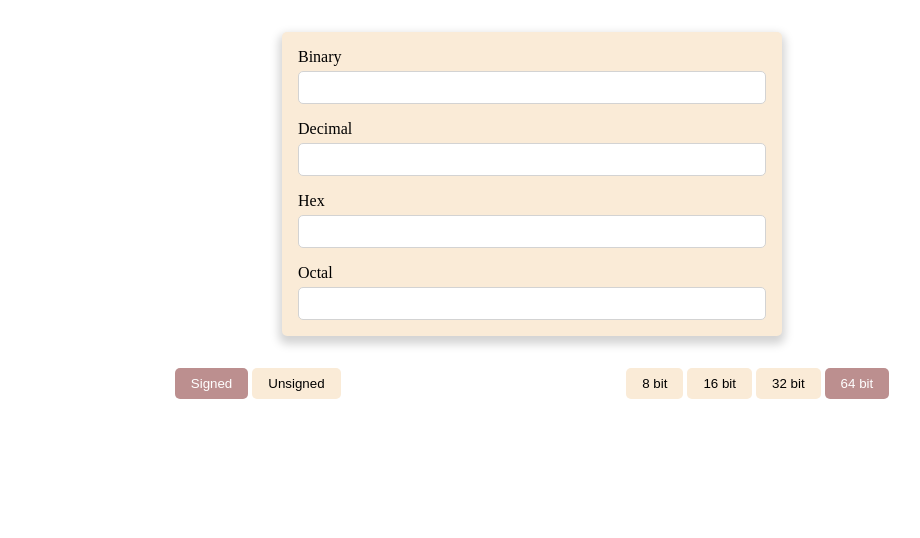
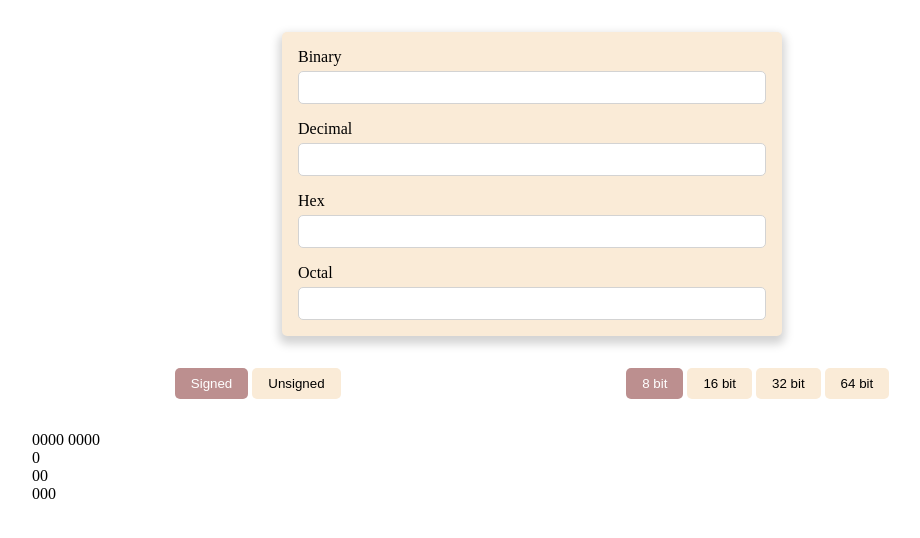
Before and after one commit to fosseddy/numconv-web, a plain HTML site: page index.html in a window 1280 px wide. Both pictures are taken after a click on the button "Signed". Shown: the whole page, without its empty margins (108-1028 px from the left). Drawn offline with Linux system fonts and the light colour scheme.

Commit message:
something works

```diff
--- a/index.html
+++ b/index.html
@@ -3,29 +3,30 @@
 <head>
     <meta charset="UTF-8">
     <meta name="viewport" content="width=device-width, initial-scale=1.0">
+    <title>Number converter</title>
     <link rel="stylesheet" href="./style.css">
-    <title>Number converter</title>
+    <script defer src="./main.js"></script>
 </head>
 <body>
     <form>
         <div class="form-group">
             <label for="binary">Binary</label>
-            <input id="binary" pattern="[01]+" data-base="2" />
+            <input pattern="[01]+" data-base="2" />
         </div>
 
         <div class="form-group">
             <label for="decimal">Decimal</label>
-            <input id="decimal" pattern="-?[0-9]+" data-base="10" />
+            <input pattern="-?[0-9]+" data-base="10" />
         </div>
 
         <div class="form-group">
             <label for="hex">Hex</label>
-            <input id="hex" pattern="(0[xX])?[0-9a-fA-F]+" data-base="16" />
+            <input pattern="(0[xX])?[0-9a-fA-F]+" data-base="16" />
         </div>
 
         <div class="form-group">
             <label for="octal">Octal</label>
-            <input id="octal" pattern="[0-7]+" data-base="8" />
+            <input pattern="[0-7]+" data-base="8" />
         </div>
     </form>
 
@@ -43,6 +44,9 @@
         </div>
     </div>
 
-    <script src="./main.js"></script>
+    <p id="binary"></p>
+    <p id="decimal"></p>
+    <p id="hex"></p>
+    <p id="octal"></p>
 </body>
 </html>
--- a/main.js
+++ b/main.js
@@ -1,5 +1,14 @@
+const state = {
+    type: "unsigned",
+    size: 8
+};
+
+const bin = document.querySelector("#binary");
+const dec = document.querySelector("#decimal");
+const hex = document.querySelector("#hex");
+const oct = document.querySelector("#octal");
+
 const inputs = Array.from(document.querySelectorAll("input"));
-
 for (const current of inputs) {
     current.addEventListener("input", () => {
         if (!current.validity.valid) {
@@ -24,36 +33,73 @@ for (const current of inputs) {
                 input.value = value.toString(input.dataset.base);
             }
         }
+
+        updateValues();
     });
 }
 
-let type = "signed";
-let size = 64;
-
 const typeButtons = Array.from(document.querySelectorAll("button[data-type]"));
 for (const tb of typeButtons) {
-    if (tb.dataset.type === type) tb.classList.add("active");
+    if (tb.dataset.type === state.type) tb.classList.add("active");
 
     tb.addEventListener("click", () => {
         if (tb.classList.contains("active")) return;
 
-        type = tb.dataset.type;
+        state.type = tb.dataset.type;
         clearActiveButton(typeButtons);
         tb.classList.add("active");
+
+        updateValues();
     });
 }
 
 const sizeButtons = Array.from(document.querySelectorAll("button[data-size]"));
 for (const sb of sizeButtons) {
-    if (Number(sb.dataset.size) === size) sb.classList.add("active");
+    if (Number(sb.dataset.size) === state.size) sb.classList.add("active");
 
     sb.addEventListener("click", () => {
         if (sb.classList.contains("active")) return;
 
-        size = Number(sb.dataset.size);
+        state.size = Number(sb.dataset.size);
         clearActiveButton(sizeButtons);
         sb.classList.add("active");
+
+        updateValues();
     });
+}
+
+const updateValues = () => {
+    let bval = inputs.find(i => Number(i.dataset.base) === 2).value;
+    bval = roundLen(bval, state.size);
+
+    let hval = inputs.find(i => Number(i.dataset.base) === 16).value;
+    hval = roundLen(hval, state.size / 4);
+
+    let dval = parseInt(bval, 2);
+
+    let oval = dval.toString(8);
+    oval = roundLen(oval, Math.floor(state.size / 2.6));
+
+    if (state.type === "signed") {
+        if (bval[0] === "1") {
+            dval = 2**state.size / 2 - dval;
+        }
+    }
+
+    if (state.size > 8) {
+        bval = separate(bval, 8);
+    } else {
+        bval = separate(bval, 4);
+    }
+
+    hval = separate(hval, 2)
+    oval = separate(oval, 3);
+    dval = separateDecimal(dval);
+
+    bin.textContent = bval;
+    dec.textContent = dval;
+    hex.textContent = hval;
+    oct.textContent = oval;
 }
 
 const clearActiveButton = buttons => {
@@ -61,3 +107,35 @@ const clearActiveButton = buttons => {
         b.classList.remove("active");
     }
 }
+
+const roundLen = (s, n) => {
+    return s.length > n
+        ? s.slice(-n)
+        : s.padStart(n, "0");
+}
+
+const separate = (s, n) => {
+    if (s.length <= n) return s;
+
+    const tmp = [];
+    for (let i = 0; i < s.length; ++i) {
+        if (i % n === 0 && i > 0) tmp.push(" ");
+        tmp.push(s[i]);
+    }
+
+    return tmp.join("");
+}
+
+const separateDecimal = d => {
+    const isNeg = d < 0;
+    d = String(d);
+
+    if (isNeg) d = d.slice(1);
+
+    d = separate([...d].reverse(), 3);
+    d = [...d].reverse().join("");
+
+    if (isNeg) d = "-" + d;
+
+    return d;
+}
```
